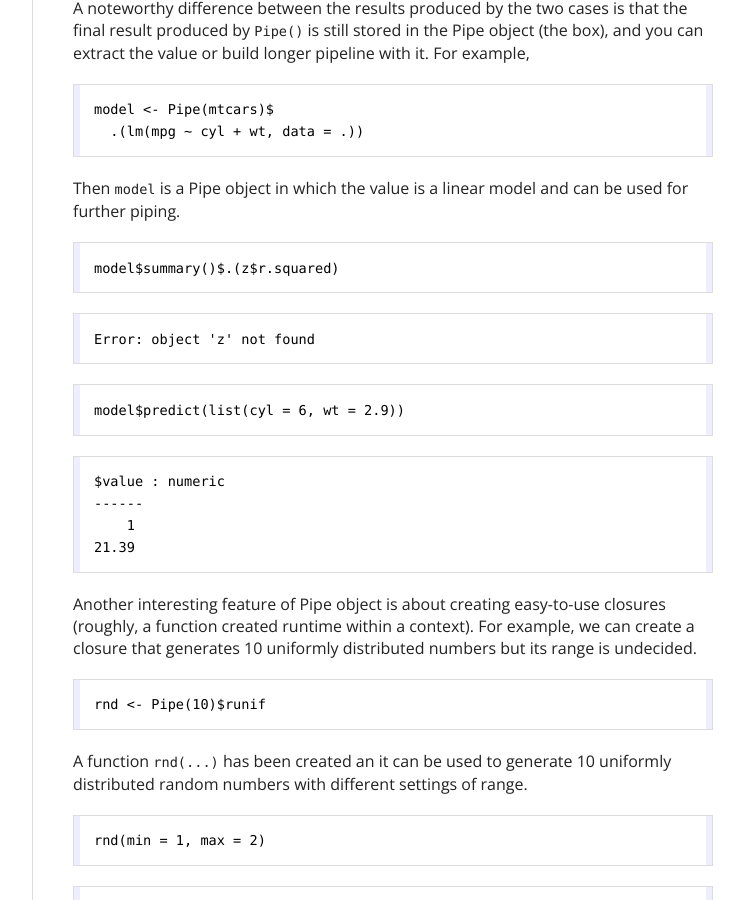
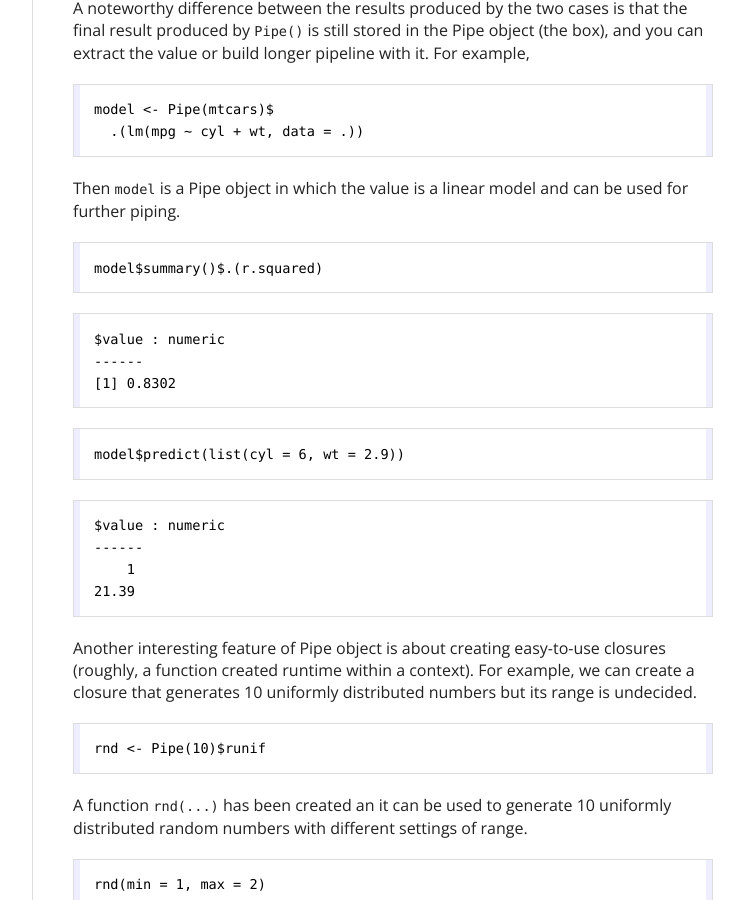
Before and after one commit to harryprince/renkun-ken.github.io, a Jekyll site: the page built from _posts/2014-08-16-easier-way-to-chain-commands-using-pipe-function.md, in a window 1280 px wide and 900 px high, scrolled down 4376 px. Shown: the whole window, without its empty margins (378-1122 px from the left). Built offline with Jekyll 4.4.1, drawn with Linux system fonts in a browser that asks for light colours; nearby versions of some CDN libraries; Markdown is read by kramdown in place of the engine named in the settings; comment, search, counter and statistics services are not loaded.

Commit message:
update post

````diff
--- a/_posts/2014-08-16-easier-way-to-chain-commands-using-pipe-function.md
+++ b/_posts/2014-08-16-easier-way-to-chain-commands-using-pipe-function.md
@@ -208,11 +208,13 @@ Then `model` is a Pipe object in which the value is a linear model and can be us
 
 
 ```r
-model$summary()$.(z$r.squared)
+model$summary()$.(r.squared)
 ```
 
 ```
-Error: object 'z' not found
+$value : numeric
+------
+[1] 0.8302
 ```
 
 ```r
--- a/_src/2014-08-16-easier-way-to-chain-commands-using-pipe-function.Rmd
+++ b/_src/2014-08-16-easier-way-to-chain-commands-using-pipe-function.Rmd
@@ -164,7 +164,7 @@ model <- Pipe(mtcars)$
 Then `model` is a Pipe object in which the value is a linear model and can be used for further piping.
 
 ```{r}
-model$summary()$.(z$r.squared)
+model$summary()$.(r.squared)
 model$predict(list(cyl = 6, wt = 2.9))
 ```
 
````
